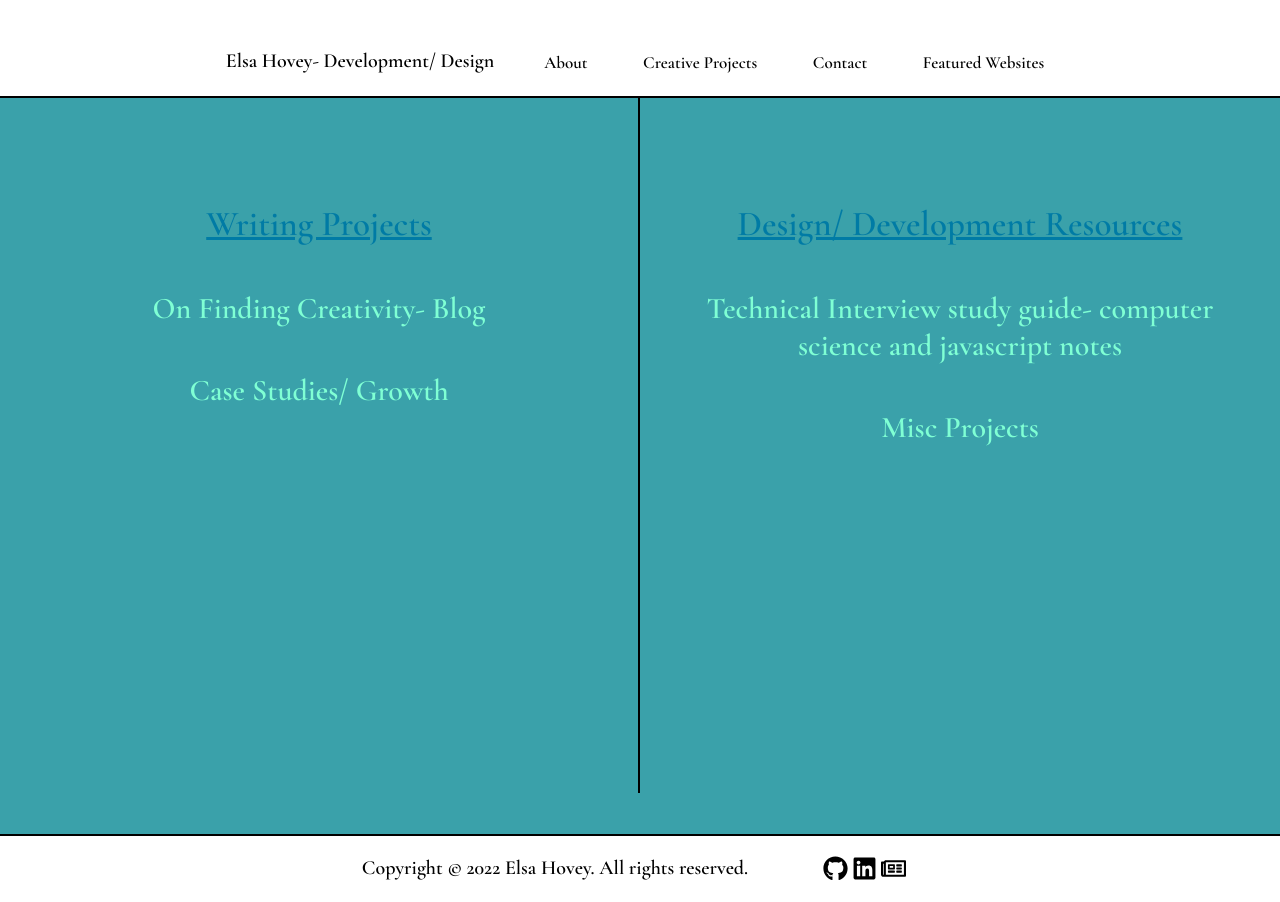
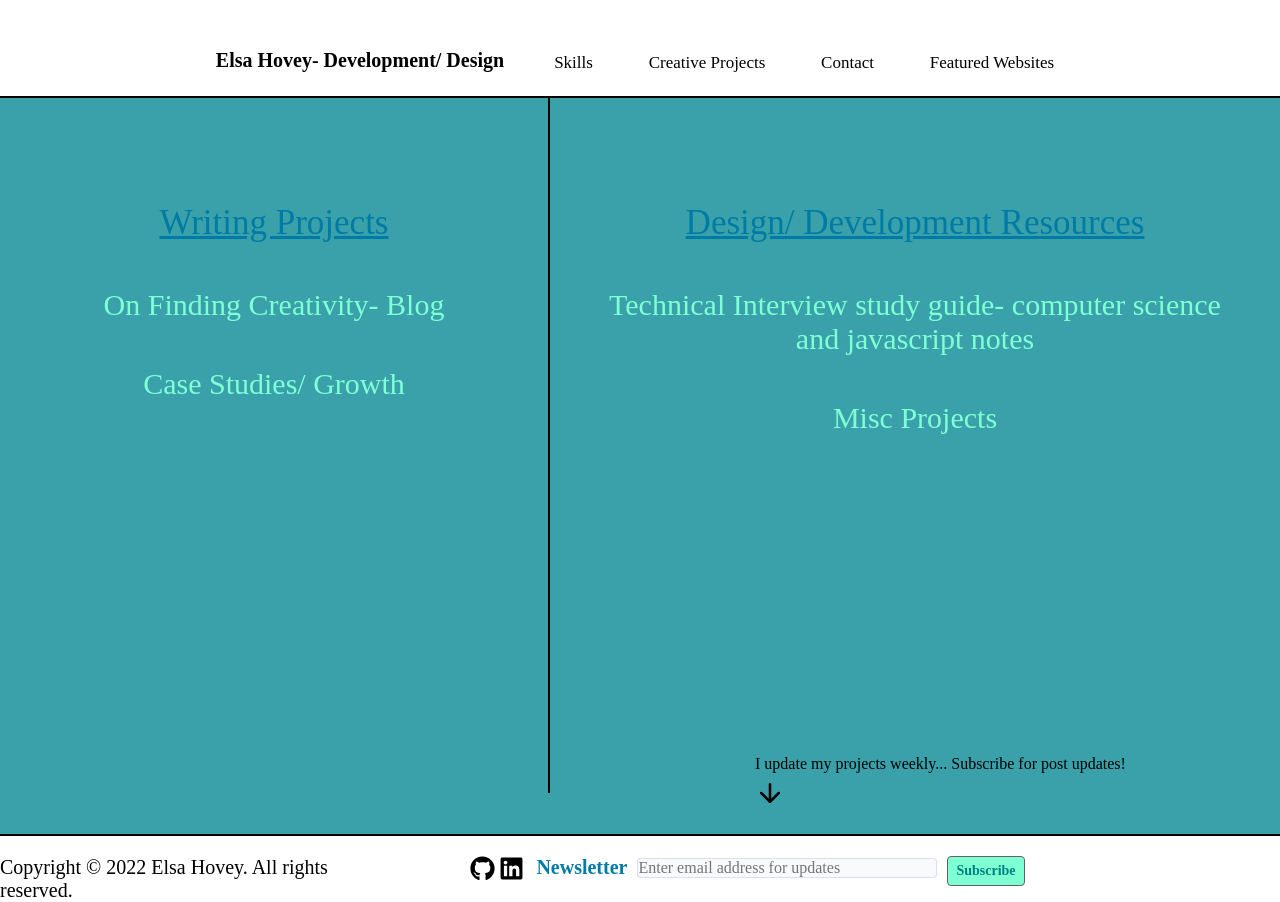
Before and after one commit to elsahv/eh-next, a Next.js app: page /creative-projects in a window 1280 px wide. Built offline with nearby package versions, Linux system fonts and the light colour scheme.

Commit message:
projects, header update

```diff
--- a/components/Footer.js
+++ b/components/Footer.js
@@ -1,4 +1,4 @@
-
+import SubscribeForm from '../components/SubscribeForm'
 import {
   FooterSection,
   SmIcons,
@@ -7,7 +7,7 @@ import {
 import {
   FaGithub,
   FaLinkedin,
-  FaRegNewspaper
+  // FaRegNewspaper
  } from 'react-icons/fa';
 
 
@@ -25,11 +25,13 @@ const Footer = () => {
             <a className="sm-icon" href="http://linkedin.com/in/elsa-hovey">
             <FaLinkedin />
             </a>
-            <a className="sm-icon" href="http://linkedin.com/in/elsa-hovey">
-            <FaRegNewspaper / >
-            </a>
+            {/* <a className="sm-icon" href="http://linkedin.com/in/elsa-hovey">
+            <FaRegNewspaper />
+            </a> */}
 
           </SmIcons>
+          <SubscribeForm />
+
         </FooterSection>
   )
 }
--- a/components/Header.js
+++ b/components/Header.js
@@ -15,12 +15,10 @@ const Header = () => {
    </Link>
    </Logo>
    <NavLinks>
-
-       <Link href="/about">About</Link>
+       <Link href="/skills">Skills</Link>
        <Link href="/creative-projects">Creative Projects</Link>
        <Link href="/contact">Contact</Link>
        <Link href="/featured-websites">Featured Websites</Link>
-
      </NavLinks>
      </NavSection>
   )
--- /dev/null
+++ b/components/SubscribeForm.js
@@ -0,0 +1,71 @@
+import React, { useState } from 'react'
+import axios from 'axios'
+import {
+  Form,
+  Title,
+  FormInput,
+  Button,
+  SuccessState,
+  ErrorState
+
+} from './styles/MailchimpForm.styled'
+
+
+function Subscribe() {
+  const [email, setEmail] = useState('')
+  const [state, setState] = useState('idle')
+  const [errorMsg, setErrorMsg] = useState(null)
+
+  const subscribe = async (e) => {
+    e.preventDefault()
+
+    setState('Loading')
+
+    try {
+      const response = await axios.post('/api/subscribeApi', { email })
+      setState('Success')
+      setEmail('')
+    } catch (e) {
+      setErrorMsg(e.response.data.error)
+      setState('Error')
+    }
+
+  }
+
+  return (
+    <>
+      <Form onSubmit={subscribe}>
+
+      <Title>Newsletter</Title>
+            <FormInput
+              required
+              name="email"
+              type="email"
+              placeholder="Enter email address for updates"
+              value={email}
+              onChange={(e) => setEmail(e.target.value)}
+            />
+
+
+          <Button
+              disabled={state === 'Loading'}
+              type="submit"
+              className="btn-styles"
+              onClick={subscribe}
+              >
+              Subscribe
+          </Button>
+
+        {state === 'Error' && (
+          <ErrorState className="error-state">{errorMsg}</ErrorState>
+        )}
+        {state === 'Success' && (
+          <SuccessState>Awesome, you are subscribed!</SuccessState>
+        )}
+      </Form>
+    </>
+
+  )
+}
+
+export default Subscribe
--- a/components/styles/CreativeProjects.styled.js
+++ b/components/styles/CreativeProjects.styled.js
@@ -44,6 +44,16 @@ border: none;
  export const RightSide = styled.div`
 
  `
+ export const CTA = styled.div`
+ width: 525px;
+ margin-left: 205px;
+ margin-top: 320px;
+ `
+
+ export const ArrowStyles = styled.div`
+ font-size: 30px;
+ margin-top: 5px;
+ `
 
 
 
--- a/components/styles/Global.js
+++ b/components/styles/Global.js
@@ -1,7 +1,6 @@
 import { createGlobalStyle } from 'styled-components'
 
 const GlobalStyles = createGlobalStyle`
-@import url('https://fonts.googleapis.com/css2?family=Cormorant+Garamond:wght@600&display=swap');
   * {
     box-sizing: border-box;
     margin: 0;
@@ -9,8 +8,6 @@ const GlobalStyles = createGlobalStyle`
     font-family: 'Cormorant Garamond', serif;
   }
 
-  body {
-  }
 
   p {
     line-height: 1.5;
--- a/components/styles/Header.styled.js
+++ b/components/styles/Header.styled.js
@@ -31,7 +31,6 @@ padding: 25px 40px 0 0;
 font-weight: 900;
 a {
 text-decoration: none;
-
     color: black;
 }
 
@@ -50,6 +49,7 @@ text-decoration: none;
 
 
 export const NavLinks = styled.div`
+
     margin: 23px 10px;
     height: 50px;
     width: 500px;
@@ -63,11 +63,12 @@ export const NavLinks = styled.div`
         color:  #000;
     text-decoration: none;
     }
-
      a:hover {
         color:  #007ba5;
         transition: 1s;
      }
+
+
      @media only screen and (max-width: 968px) {
            display: flex;
            margin: 10px;
--- /dev/null
+++ b/components/styles/MailchimpForm.styled.js
@@ -0,0 +1,65 @@
+
+import styled from 'styled-components'
+
+export const Form = styled.form`
+width: 800px;
+display: flex;
+flex-direction: row;
+
+`
+
+
+ export const Button = styled.button`
+    font-size: 14px;
+    padding: 0 .5rem;
+    height: 30px;
+    border: solid 1px #636262;
+    border-radius: 4px;
+    font-weight: bold;
+    background-color: aquamarine;
+    color: teal;
+    cursor: pointer;
+    /* :disabled {
+      background: #636262;
+  color: #cbced0;
+    } */
+    :disabled {
+      opacity: 0.6;
+      cursor: not-allowed;
+    }
+`
+
+export const FormInput = styled.input`
+font-size: 15px;
+width: 300px;
+height: 20px;
+background-color: #f9fafb;
+border-radius: 4px;
+border: 1px solid #6a4feb2e;
+font-size: 16px;
+margin: 2px 10px;
+@media only screen and (max-width: 1024px) {
+  width: 200px;
+  font-size: 12px;
+}
+`
+
+export const Title = styled.h4`
+  color: #007ba5;
+  margin-bottom: 10px;
+  font-size: 20px;
+`
+
+
+
+
+
+
+export const SuccessState = styled.p`
+  color: green;
+  width: 600px;
+  margin-left: 10px;
+`
+export const ErrorState = styled.p`
+  color: #b00020;
+`
--- a/components/styles/websites.styled.js
+++ b/components/styles/websites.styled.js
@@ -7,6 +7,7 @@ padding: 20px;
 `
 export const Description = styled.span`
  padding: 25px;
+ font-size: 13px;
 `
 
 
@@ -52,4 +53,5 @@ transition: all 0.3s ease;
 `
 
 export const Tags = styled.h4`
+font-size: 12px;
 `
--- a/pages/api/hello.js
+++ /dev/null
@@ -1,5 +0,0 @@
-// Next.js API route support: https://nextjs.org/docs/api-routes/introduction
-
-export default function handler(req, res) {
-  res.status(200).json({ name: 'John Doe' })
-}
--- /dev/null
+++ b/pages/api/subscribeApi.js
@@ -0,0 +1,41 @@
+import axios from 'axios'
+
+// eslint-disable-next-line import/no-anonymous-default-export
+export default async (req, res) => {
+  const { email } = req.body
+
+  if (!email || !email.length) {
+    return res.status(400).json({ error: 'Email is required' })
+  }
+
+  const API_KEY = process.env.MAILCHIMP_API_KEY
+  const API_SERVER = process.env.MAILCHIMP_API_SERVER
+  const AUDIENCE_ID = process.env.MAILCHIMP_AUDIENCE_ID
+
+  const url = `https://${API_SERVER}.api.mailchimp.com/3.0/lists/${AUDIENCE_ID}/members`
+
+  const data = {
+    email_address: email,
+    status: 'subscribed'
+  }
+
+  const options = {
+    headers: {
+      'Content-Type': 'application/json',
+      Authorization: `api_key ${API_KEY}`
+    }
+  }
+
+  try {
+    const response = await axios.post(url, data, options)
+    if (response.status >= 400) {
+      return res.status(400).json({
+        error: `There was an error subscribing to the newsletter. Shoot me an email at elsahvy@gmail and I'll add you to the list.`
+      })
+    }
+    return res.status(201).json({ message: 'success' })
+  } catch (error) {
+    console.log(error)
+    return res.status(500).json({ error: error.message })
+  }
+}
--- a/pages/creative-projects.js
+++ b/pages/creative-projects.js
@@ -1,11 +1,13 @@
 import React from 'react'
 import Link from 'next/link'
-
+import { FiArrowDown } from "react-icons/fi";
 import {
   Title,
   ProjectLink,
   LeftSide,
-  RightSide
+  RightSide,
+  CTA,
+  ArrowStyles
 } from '../components/styles/CreativeProjects.styled'
 
 
@@ -33,9 +35,9 @@ On Finding Creativity- Blog
             </Link>
                 </ProjectLink>
               </LeftSide>
-     <RightSide>
 
 
+     <RightSide>
        <Title>Design/ Development Resources</Title>
       <ProjectLink>
         <Link href="/study-guide">
@@ -47,6 +49,13 @@ On Finding Creativity- Blog
          Misc Projects
        </Link>
        </ProjectLink>
+       <CTA>
+          I update my projects weekly... Subscribe for post updates!
+          <ArrowStyles>
+          <FiArrowDown />
+          </ArrowStyles>
+          </CTA>
+
      </RightSide>
    </div>
     </>
```
Also changed, not shown: pages/skills.js (renamed from pages/about.js). Lines whose indentation alone changed are shown as unchanged.
